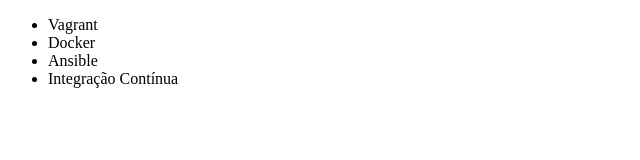
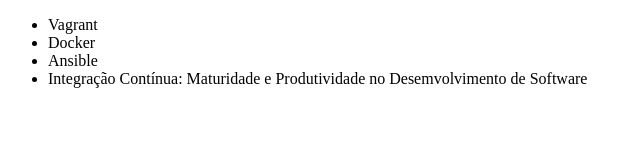
Before and after one commit to mauriciocampos/cursogitalura, a plain HTML site: page index.html in a window 1280 px wide. Shown: the whole page, without its empty margins (0-640 px from the left). Drawn offline with Linux system fonts and the light colour scheme.

Commit message:
Renomeando curso de Integração Continua

```diff
--- a/index.html
+++ b/index.html
@@ -9,7 +9,7 @@
         <li>Vagrant</li>
         <li>Docker</li>
         <li>Ansible</li>
-        <li>Integração Contínua</li>
+        <li>Integração Contínua: Maturidade e Produtividade no Desemvolvimento de Software</li>
     </ul>
 </body>
 </html>
```
